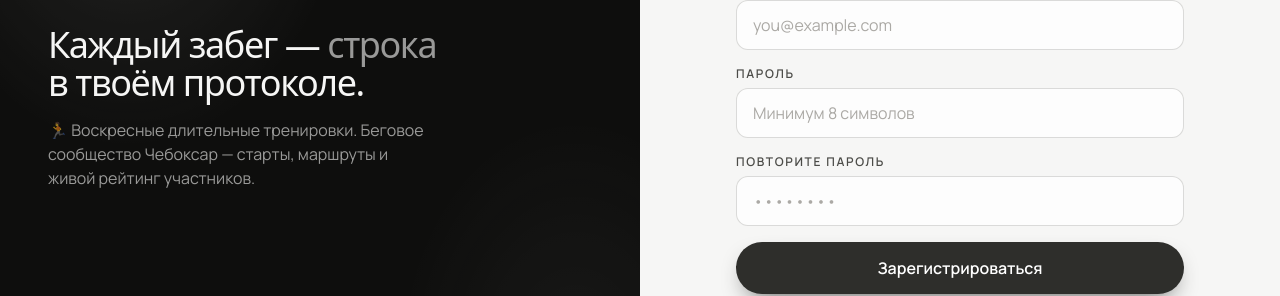
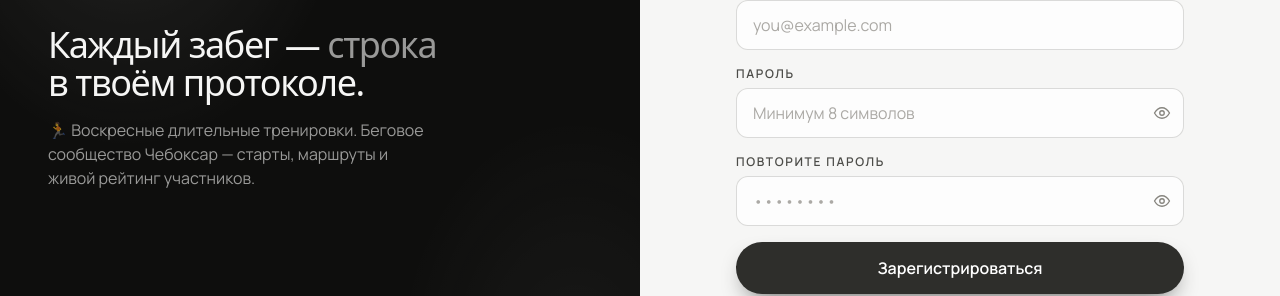
Before and after one commit to funtiknax13/dx, a React (Vite) app in the folder frontend/: page /register in a window 1280 px wide. Shown: the part 363-659 px from the top of the page. Built offline with nearby package versions, Linux system fonts and the light colour scheme; no server answers; a web font is replaced by a local one.

Commit message:
Add show/hide toggle to password fields
New PasswordField component wraps Field with an eye-icon button that
toggles the input between password and text. Wired into login,
registration, password reset, and the profile password-change form.

```diff
--- a/frontend/src/components/ui/Field.tsx
+++ b/frontend/src/components/ui/Field.tsx
@@ -1,4 +1,5 @@
-import { forwardRef, type InputHTMLAttributes, type SelectHTMLAttributes } from 'react'
+import { forwardRef, useState, type InputHTMLAttributes, type SelectHTMLAttributes } from 'react'
+import { IconEye, IconEyeOff } from './icons'
 
 interface FieldProps extends InputHTMLAttributes<HTMLInputElement> {
   label: string
@@ -31,6 +32,44 @@ export const Field = forwardRef<HTMLInputElement, FieldProps>(function Field(
   )
 })
 
+type PasswordFieldProps = Omit<FieldProps, 'type'>
+
+export const PasswordField = forwardRef<HTMLInputElement, PasswordFieldProps>(
+  function PasswordField({ label, hint, error, id, className = '', ...rest }, ref) {
+    const [visible, setVisible] = useState(false)
+    const fieldId = id ?? rest.name
+    return (
+      <div>
+        <label htmlFor={fieldId} className="field-label">
+          {label}
+        </label>
+        <div className="relative">
+          <input
+            id={fieldId}
+            ref={ref}
+            type={visible ? 'text' : 'password'}
+            className={`field pr-11 ${error ? 'border-signal ring-2 ring-signal/20' : ''} ${className}`}
+            {...rest}
+          />
+          <button
+            type="button"
+            onClick={() => setVisible((v) => !v)}
+            className="absolute inset-y-0 right-0 grid w-11 place-items-center text-clay transition hover:text-ink"
+            aria-label={visible ? 'Скрыть пароль' : 'Показать пароль'}
+          >
+            {visible ? <IconEyeOff width={18} height={18} /> : <IconEye width={18} height={18} />}
+          </button>
+        </div>
+        {error ? (
+          <p className="mt-1.5 text-xs text-signal-600">{error}</p>
+        ) : hint ? (
+          <p className="mt-1.5 text-xs text-clay">{hint}</p>
+        ) : null}
+      </div>
+    )
+  },
+)
+
 interface SelectFieldProps extends SelectHTMLAttributes<HTMLSelectElement> {
   label: string
   hint?: string
--- a/frontend/src/components/ui/icons.tsx
+++ b/frontend/src/components/ui/icons.tsx
@@ -133,3 +133,16 @@ export const IconSpark = (p: P) => (
     <path d="M12 3l1.8 5.2L19 10l-5.2 1.8L12 17l-1.8-5.2L5 10l5.2-1.8L12 3z" />
   </svg>
 )
+export const IconEye = (p: P) => (
+  <svg {...base(p)}>
+    <path d="M2 12s4-7 10-7 10 7 10 7-4 7-10 7-10-7-10-7z" />
+    <circle cx="12" cy="12" r="3" />
+  </svg>
+)
+export const IconEyeOff = (p: P) => (
+  <svg {...base(p)}>
+    <path d="M9.9 4.24A10.94 10.94 0 0112 4c6 0 10 7 10 7a17.7 17.7 0 01-3.16 4.2M6.6 6.6C4.14 8.24 2 11 2 11s4 7 10 7a10.9 10.9 0 004.24-.86" />
+    <path d="M10.58 10.58a3 3 0 004.24 4.24" />
+    <path d="M3 3l18 18" />
+  </svg>
+)
--- a/frontend/src/pages/LoginPage.tsx
+++ b/frontend/src/pages/LoginPage.tsx
@@ -3,7 +3,7 @@ import { Link, useLocation, useNavigate } from 'react-router-dom'
 import { useAuth } from '../auth/AuthContext'
 import { ApiError } from '../api/client'
 import { AuthShell, FormError } from '../components/AuthShell'
-import { Field } from '../components/ui/Field'
+import { Field, PasswordField } from '../components/ui/Field'
 import { Spinner } from '../components/ui/Spinner'
 
 export function LoginPage() {
@@ -67,10 +67,9 @@ export function LoginPage() {
           onChange={(e) => setEmail(e.target.value)}
           required
         />
-        <Field
+        <PasswordField
           label="Пароль"
           name="password"
-          type="password"
           autoComplete="current-password"
           placeholder="••••••••"
           value={password}
--- a/frontend/src/pages/ProfilePage.tsx
+++ b/frontend/src/pages/ProfilePage.tsx
@@ -8,7 +8,7 @@ import { ApiError } from '../api/client'
 import { useAsync } from '../lib/useAsync'
 import { formatDate, formatTime, fullName } from '../lib/format'
 import { Avatar } from '../components/ui/Avatar'
-import { Field, SelectField } from '../components/ui/Field'
+import { Field, PasswordField, SelectField } from '../components/ui/Field'
 import { Spinner } from '../components/ui/Spinner'
 import { FormError, FormSuccess } from '../components/AuthShell'
 import { ParticipationHistory } from '../components/ParticipationHistory'
@@ -373,28 +373,25 @@ function PasswordForm() {
       <h3 className="font-display text-lg">Смена пароля</h3>
       <FormError message={error} />
       <FormSuccess message={done ? 'Пароль обновлён' : null} />
-      <Field
+      <PasswordField
         label="Текущий пароль"
         name="current_password"
-        type="password"
         autoComplete="current-password"
         value={form.current_password}
         onChange={set('current_password')}
         required
       />
-      <Field
+      <PasswordField
         label="Новый пароль"
         name="new_password"
-        type="password"
         autoComplete="new-password"
         value={form.new_password}
         onChange={set('new_password')}
         required
       />
-      <Field
+      <PasswordField
         label="Повторите новый пароль"
         name="confirm"
-        type="password"
         autoComplete="new-password"
         value={form.confirm}
         onChange={set('confirm')}
--- a/frontend/src/pages/RegisterPage.tsx
+++ b/frontend/src/pages/RegisterPage.tsx
@@ -3,7 +3,7 @@ import { Link, useNavigate } from 'react-router-dom'
 import { authApi } from '../api/auth'
 import { ApiError } from '../api/client'
 import { AuthShell, FormError } from '../components/AuthShell'
-import { Field } from '../components/ui/Field'
+import { Field, PasswordField } from '../components/ui/Field'
 import { Spinner } from '../components/ui/Spinner'
 
 export function RegisterPage() {
@@ -107,10 +107,9 @@ export function RegisterPage() {
           error={fieldErrors.email}
           required
         />
-        <Field
+        <PasswordField
           label="Пароль"
           name="password"
-          type="password"
           autoComplete="new-password"
           placeholder="Минимум 8 символов"
           value={form.password}
@@ -118,10 +117,9 @@ export function RegisterPage() {
           error={fieldErrors.password}
           required
         />
-        <Field
+        <PasswordField
           label="Повторите пароль"
           name="confirm"
-          type="password"
           autoComplete="new-password"
           placeholder="••••••••"
           value={form.confirm}
--- a/frontend/src/pages/ResetPasswordPage.tsx
+++ b/frontend/src/pages/ResetPasswordPage.tsx
@@ -3,7 +3,7 @@ import { Link, useNavigate, useSearchParams } from 'react-router-dom'
 import { authApi } from '../api/auth'
 import { ApiError } from '../api/client'
 import { AuthShell, FormError, FormSuccess } from '../components/AuthShell'
-import { Field } from '../components/ui/Field'
+import { PasswordField } from '../components/ui/Field'
 import { Spinner } from '../components/ui/Spinner'
 
 export function ResetPasswordPage() {
@@ -64,20 +64,18 @@ export function ResetPasswordPage() {
       <form onSubmit={submit} className="space-y-4" noValidate>
         <FormError message={error} />
         <FormSuccess message={done ? 'Пароль обновлён. Перенаправляем ко входу…' : null} />
-        <Field
+        <PasswordField
           label="Новый пароль"
           name="password"
-          type="password"
           autoComplete="new-password"
           placeholder="Минимум 8 символов"
           value={password}
           onChange={(e) => setPassword(e.target.value)}
           required
         />
-        <Field
+        <PasswordField
           label="Повторите пароль"
           name="confirm"
-          type="password"
           autoComplete="new-password"
           placeholder="••••••••"
           value={confirm}
```
